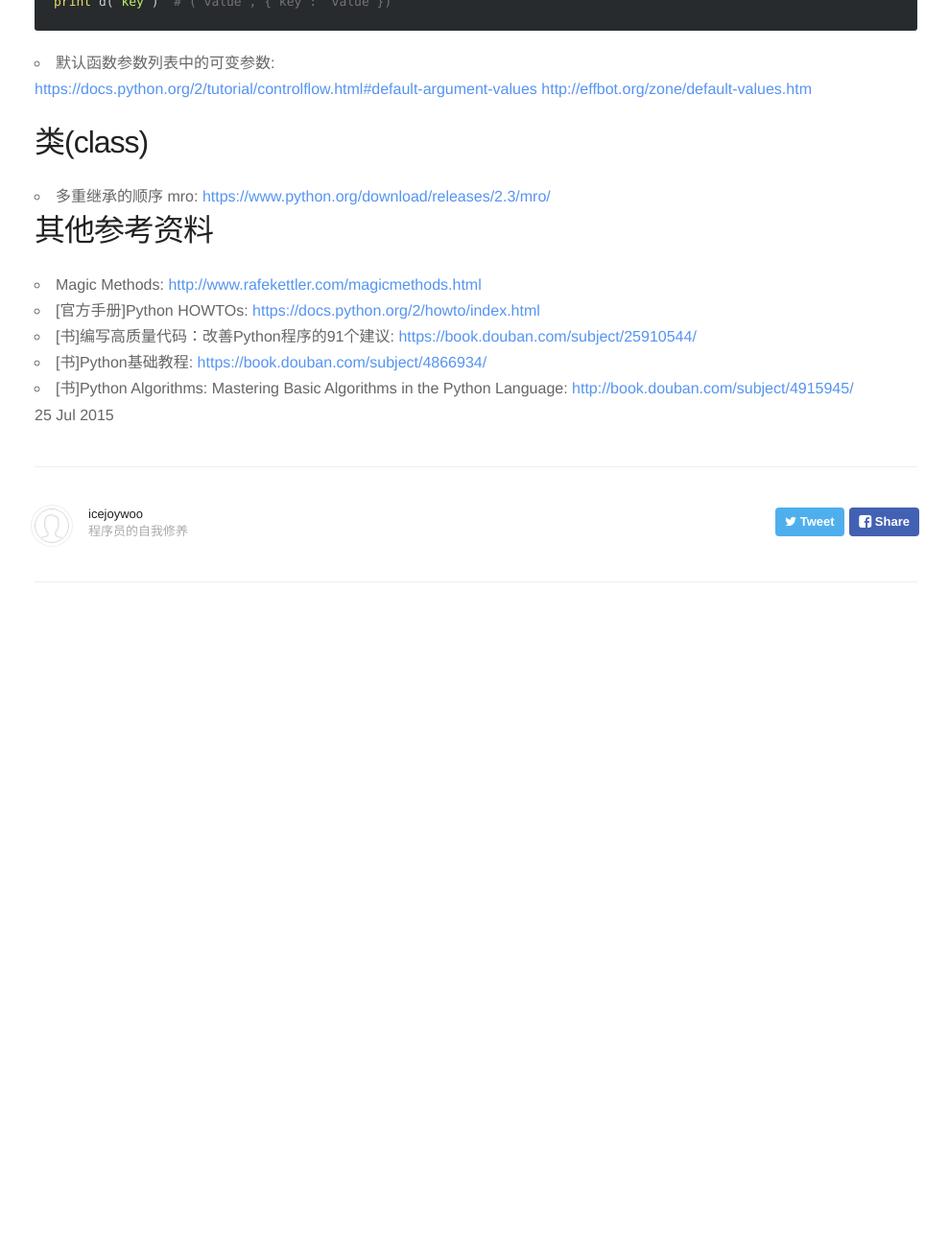
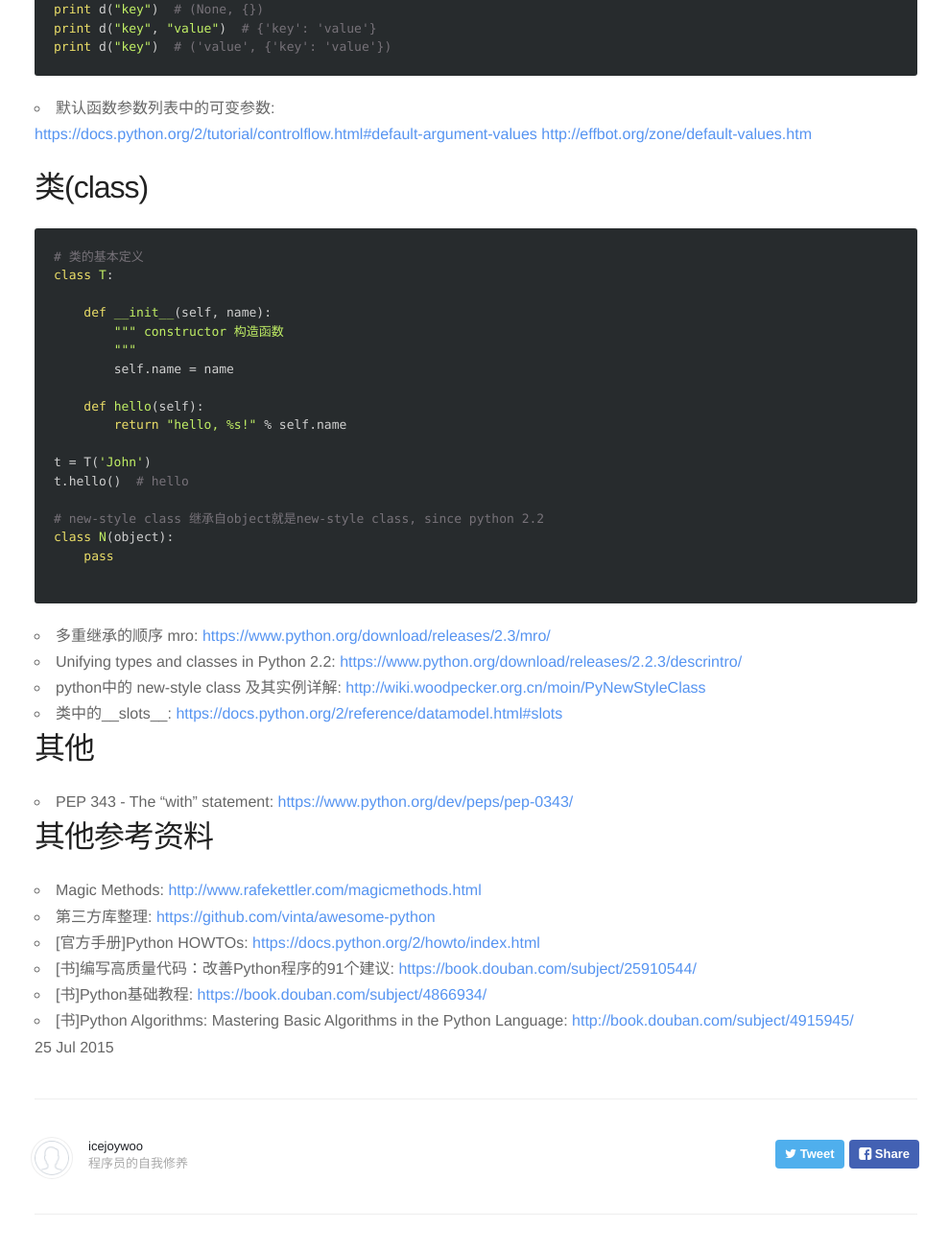
Before and after one commit to icejoywoo/icejoywoo.github.io, a Jekyll site: the page built from _posts/2015-07-25-brief-python.md, in a window 1280 px wide and 1400 px high, scrolled down 7103 px. Shown: the top 1305 px of the window at 96% size, without its empty margins (144-1133 px from the left). Built offline with Jekyll 4.4.1, drawn with Linux system fonts in a browser that asks for light colours; nearby versions of some CDN libraries; Markdown is read by kramdown in place of the engine named in the settings; comment, search, counter and statistics services are not loaded; before the commit the page ends 7850 px from its top, so only the background shows below that; some of the changed text lies outside the part shown.

Commit message:
add cnzz

````diff
--- a/_posts/2015-07-25-brief-python.md
+++ b/_posts/2015-07-25-brief-python.md
@@ -14,6 +14,8 @@ Python是一门简洁优雅的强类型动态语言, 目前有2.x和3.x两个分
 Python的官网: <https://www.python.org/>
 
 PEP(Python Enhancement Proposals): <https://www.python.org/dev/peps/> (PEP是个好东西, Python程序员必备)
+
+学好python的最好方法，就是多看官方手册<https://docs.python.org/2/index.html>。
 
 第一个经典的程序。
 
@@ -338,10 +340,39 @@ print d("key")  # ('value', {'key': 'value'})
 
 # 类(class)
 
+```python
+# 类的基本定义
+class T:
+
+    def __init__(self, name):
+        """ constructor 构造函数
+        """
+        self.name = name
+
+    def hello(self):
+        return "hello, %s!" % self.name
+
+t = T('John')
+t.hello()  # hello
+
+# new-style class 继承自object就是new-style class, since python 2.2
+class N(object):
+    pass
+
+```
+
 1. 多重继承的顺序 mro: <https://www.python.org/download/releases/2.3/mro/>
+1. Unifying types and classes in Python 2.2: <https://www.python.org/download/releases/2.2.3/descrintro/>
+1. python中的 new-style class 及其实例详解: <http://wiki.woodpecker.org.cn/moin/PyNewStyleClass>
+1. 类中的__slots__: <https://docs.python.org/2/reference/datamodel.html#slots>
+
+# 其他
+
+1. PEP 343 - The "with" statement: <https://www.python.org/dev/peps/pep-0343/>
 
 # 其他参考资料
 1. Magic Methods: <http://www.rafekettler.com/magicmethods.html>
+1. 第三方库整理: <https://github.com/vinta/awesome-python>
 1. [官方手册]Python HOWTOs: <https://docs.python.org/2/howto/index.html>
 1. [书]编写高质量代码：改善Python程序的91个建议: <https://book.douban.com/subject/25910544/>
 1. [书]Python基础教程: <https://book.douban.com/subject/4866934/>
````
